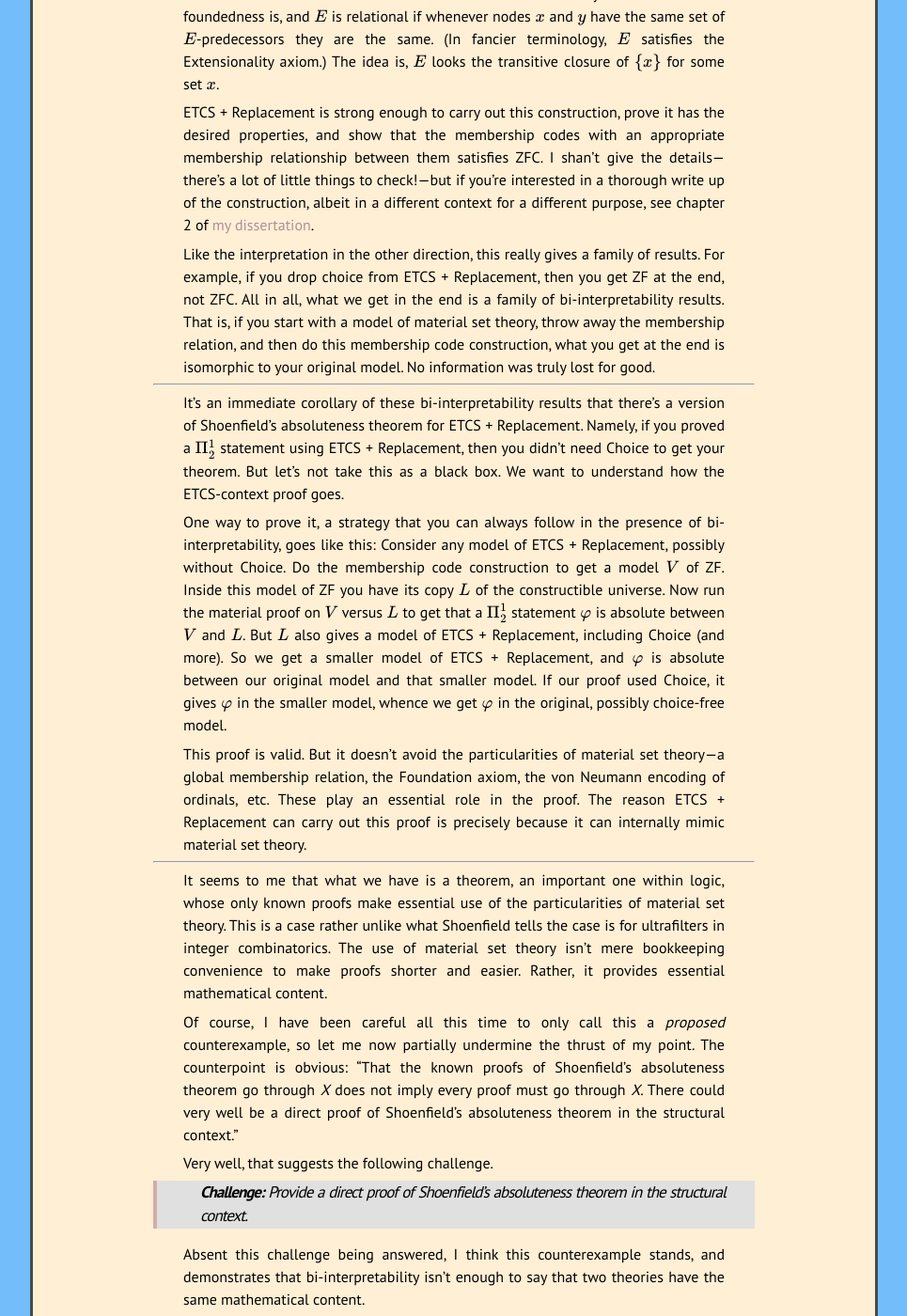
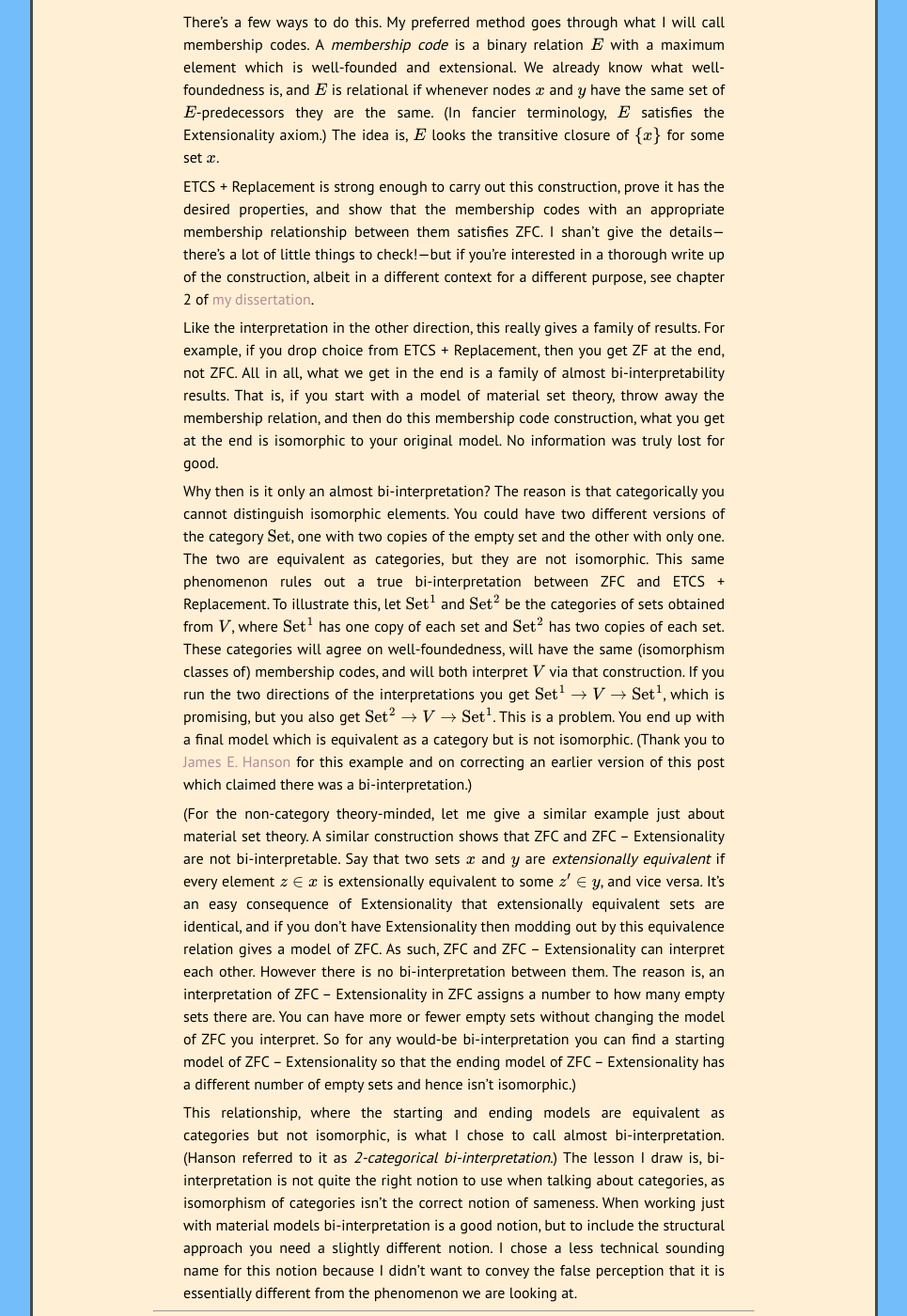
Before and after one commit to kamerynjw/kamerynjw.github.io, a Jekyll site: the page built from _posts/2022-05-18-bi-interpretability.md, in a window 1280 px wide and 1400 px high, scrolled down 5225 px. Shown: the whole window at 94% size, without its empty margins (157-1122 px from the left). Built offline with Jekyll 4.4.1, drawn with Linux system fonts in a browser that asks for light colours; nearby versions of some CDN libraries; formulas are drawn with MathJax 3; some of the changed text lies outside the part shown.

Commit message:
fixed error in blog post

```diff
--- a/_posts/2022-05-18-bi-interpretability.md
+++ b/_posts/2022-05-18-bi-interpretability.md
@@ -3,6 +3,8 @@ layout: post
 title: "Are bi-interpretable theories merely equivalent looks on the same thing? A possible counterexample"
 date: 2022-05-18
 ---
+
+(Updated Jan 9, 2025 for a correction pointed out by James E. Hanson.)
 
 This post arose from thinking about some questions [Joel David Hamkins](https://jdh.hamkins.org) raised on [twitter](https://twitter.com/JDHamkins/status/1526752564896727043), in concert with some thoughts that'd been kicking around my head for a while.
 
@@ -27,9 +29,9 @@ Fortunately, a logician has provided a general result we can use here. Say that
 
 Shoenfield's absoluteness theorem states that if a $\Pi^1\_2$ statement is provable with the use of choice, it must be provable without the use of choice. So we can be sure that these theorems of combinatorics don't actually need choice to prove, but choice merely allows the use of powerful objects to lessen the necessary bookkeeping.
 
-Here then is my proposed counterexample: **Shoenfield's absoluteness theorem identifies a place where material set theories like ZFC give additional mathematical content beyond what is offered by structural set theories like ETCS, even though ZFC and ETCS + Replacement are bi-interpretable.**
+Here then is my proposed counterexample: **Shoenfield's absoluteness theorem identifies a place where material set theories like ZFC give additional mathematical content beyond what is offered by structural set theories like ETCS, even though ZFC and ETCS + Replacement are almost bi-interpretable.**
 
-To explain why I think this is a candidate for a counterexample, I'll do three things. First, I'll say how to interpret ETCS in ZFC, and in the process shed some light on what ETCS says. Second, I'll sketch how to prove Shoenfield's absoluteness theorem. Third, I'll say how to interpret ZFC in ETCS + Replacement. This will allow me to pinpoint why I think ZFC has extra content here, content not captured by the bi-interpretability.
+To explain why I think this is a candidate for a counterexample, I'll do three things. First, I'll say how to interpret ETCS in ZFC, and in the process shed some light on what ETCS says. Second, I'll sketch how to prove Shoenfield's absoluteness theorem. Third, I'll say how to interpret ZFC in ETCS + Replacement. This will allow me to pinpoint why I think ZFC has extra content here, content not captured by the almost bi-interpretability. It will also clarify just what is meant by "almost bi-interpretability".
 
 ----
 
@@ -65,7 +67,7 @@ To get this $\Sigma\_1$ characterization we need two things. First, we need enou
 
 I've been blathering on a while, so let me take a break from the more technical stuff to sum up the situation. Imagine yourself being an integer combinatorist, one who has some interest in the foundations of their field. You use nonstandard methods and ultrafilters, because they are powerful tools which make your working life easier. But you wonder whether they're truly necessary—surely these abstract creatures of the infinite cannot be essential to prove hands-on facts about finite numbers. So you talk to your set theorist colleague. Several hours of discussion later, filled with talk about the membership relation, the Foundation axiom, the von Neumann encoding of ordinals, transfinite recursion, and other set theoretic principles seemingly unrelated to your concern, you get your answer. Without having to do a bunch of tedious elementary proofs of already known results, you can be sure that they never required any fragment of Choice all along.
 
-But ZFC is bi-interpretable with ETCS + Replacement. So if instead of your set theorist colleague you talked to your category theorist colleague, then they should be able to give the same fact, but without that irrelevant material stuff. Right?
+But ZFC is almost bi-interpretable with ETCS + Replacement. So if instead of your set theorist colleague you talked to your category theorist colleague, then they should be able to give the same fact, but without that irrelevant material stuff. Right?
 
 Right?
 
@@ -81,13 +83,19 @@ There's a few ways to do this. My preferred method goes through what I will call
 
 ETCS + Replacement is strong enough to carry out this construction, prove it has the desired properties, and show that the membership codes with an appropriate membership relationship between them satisfies ZFC. I shan't give the details—there's a lot of little things to check!—but if you're interested in a thorough write up of the construction, albeit in a different context for a different purpose, see chapter 2 of [my dissertation]({{ site.url }}/research/pubs/diss/).
 
-Like the interpretation in the other direction, this really gives a family of results. For example, if you drop choice from ETCS + Replacement, then you get ZF at the end, not ZFC. All in all, what we get in the end is a family of bi-interpretability results. That is, if you start with a model of material set theory, throw away the membership relation, and then do this membership code construction, what you get at the end is isomorphic to your original model. No information was truly lost for good.
+Like the interpretation in the other direction, this really gives a family of results. For example, if you drop choice from ETCS + Replacement, then you get ZF at the end, not ZFC. All in all, what we get in the end is a family of almost bi-interpretability results. That is, if you start with a model of material set theory, throw away the membership relation, and then do this membership code construction, what you get at the end is isomorphic to your original model. No information was truly lost for good.
+
+Why then is it only an almost bi-interpretation? The reason is that categorically you cannot distinguish isomorphic elements. You could have two different versions of the category $\mathrm{Set}$, one with two copies of the empty set and the other with only one. The two are equivalent as categories, but they are not isomorphic. This same phenomenon rules out a true bi-interpretation between ZFC and ETCS + Replacement. To illustrate this, let $\mathrm{Set}^1$ and $\mathrm{Set}^2$ be the categories of sets obtained from $V$, where $\mathrm{Set}^1$ has one copy of each set and $\mathrm{Set}^2$ has two copies of each set. These categories will agree on well-foundedness, will have the same (isomorphism classes of) membership codes, and will both interpret $V$ via that construction. If you run the two directions of the interpretations you get $\mathrm{Set}^1 \to V \to \mathrm{Set}^1$, which is promising, but you also get $\mathrm{Set}^2 \to V \to \mathrm{Set}^1$. This is a problem. You end up with a final model which is equivalent as a category but is not isomorphic. (Thank you to [James E. Hanson](https://james-hanson.github.io/) for this example and on correcting an earlier version of this post which claimed there was a bi-interpretation.)
+
+(For the non-category theory-minded, let me give a similar example just about material set theory. A similar construction shows that ZFC and ZFC – Extensionality are not bi-interpretable. Say that two sets $x$ and $y$ are *extensionally equivalent* if every element $z \in x$ is extensionally equivalent to some $z' \in y$, and vice versa. It's an easy consequence of Extensionality that extensionally equivalent sets are identical, and if you don't have Extensionality then modding out by this equivalence relation gives a model of ZFC. As such, ZFC and ZFC – Extensionality can interpret each other. However there is no bi-interpretation between them. The reason is, an interpretation of ZFC – Extensionality in ZFC assigns a number to how many empty sets there are. You can have more or fewer empty sets without changing the model of ZFC you interpret. So for any would-be bi-interpretation you can find a starting model of ZFC – Extensionality so that the ending model of ZFC – Extensionality has a different number of empty sets and hence isn't isomorphic.)
+
+This relationship, where the starting and ending models are equivalent as categories but not isomorphic, is what I chose to call almost bi-interpretation. (Hanson referred to it as *2-categorical bi-interpretation*.) The lesson I draw is, bi-interpretation is not quite the right notion to use when talking about categories, as isomorphism of categories isn't the correct notion of sameness. When working just with material models bi-interpretation is a good notion, but to include the structural approach you need a slightly different notion. I chose a less technical sounding name for this notion because I didn't want to convey the false perception that it is essentially different from the phenomenon we are looking at.
 
 ----
 
-It's an immediate corollary of these bi-interpretability results that there's a version of Shoenfield's absoluteness theorem for ETCS + Replacement. Namely, if you proved a $\Pi^1\_2$ statement using ETCS + Replacement, then you didn't need Choice to get your theorem. But let's not take this as a black box. We want to understand how the ETCS-context proof goes.
+It's an immediate corollary of these almost bi-interpretability results that there's a version of Shoenfield's absoluteness theorem for ETCS + Replacement. Namely, if you proved a $\Pi^1\_2$ statement using ETCS + Replacement, then you didn't need Choice to get your theorem. But let's not take this as a black box. We want to understand how the ETCS-context proof goes.
 
-One way to prove it, a strategy that you can always follow in the presence of bi-interpretability, goes like this: Consider any model of ETCS + Replacement, possibly without Choice. Do the membership code construction to get a model $V$ of ZF. Inside this model of ZF you have its copy $L$ of the constructible universe. Now run the material proof on $V$ versus $L$ to get that a $\Pi^1\_2$ statement $\varphi$ is absolute between $V$ and $L$. But $L$ also gives a model of ETCS + Replacement, including Choice (and more). So we get a smaller model of ETCS + Replacement, and $\varphi$ is absolute between our original model and that smaller model. If our proof used Choice, it gives $\varphi$ in the smaller model, whence we get $\varphi$ in the original, possibly choice-free model.
+One way to prove it, a strategy that you can always follow in the presence of (almost) bi-interpretability, goes like this: Consider any model of ETCS + Replacement, possibly without Choice. Do the membership code construction to get a model $V$ of ZF. Inside this model of ZF you have its copy $L$ of the constructible universe. Now run the material proof on $V$ versus $L$ to get that a $\Pi^1\_2$ statement $\varphi$ is absolute between $V$ and $L$. But $L$ also gives a model of ETCS + Replacement, including Choice (and more). So we get a smaller model of ETCS + Replacement, and $\varphi$ is absolute between our original model and that smaller model. If our proof used Choice, it gives $\varphi$ in the smaller model, whence we get $\varphi$ in the original, possibly choice-free model.
 
 This proof is valid. But it doesn't avoid the particularities of material set theory—a global membership relation, the Foundation axiom, the von Neumann encoding of ordinals, etc. These play an essential role in the proof. The reason ETCS + Replacement can carry out this proof is precisely because it can internally mimic material set theory.
 
@@ -105,13 +113,13 @@ Absent this challenge being answered, I think this counterexample stands, and de
 
 Let me give a couple reasons why I think this challenge will go unfulfilled.
 
-The first is to look at extant work in proving Shoenfield's theorem outside the ZFC-context. On example comes from the work of Barwise and others on admissible set theory. This work shows that weak enough fragments of ZFC cannot prove the theorem, and the important dividing line is Mostowski's collapse theorem—every extensional well-founded relation is isomorphic to an $\in$-structure.
+The first is to look at extant work in proving Shoenfield's theorem outside the ZFC-context. One example comes from the work of Barwise and others on admissible set theory. This work shows that weak enough fragments of ZFC cannot prove the theorem, and the important dividing line is Mostowski's collapse theorem—every extensional well-founded relation is isomorphic to an $\in$-structure.
 Another example comes from second-order arithmetic. In this context, there are versions of Shoenfield's theorem. But the only proofs I know of them go through a version of membership code construction—see Chapter VII of Simpson's book. (In this context, of course, your models of set theory think every set is countable, so it's not quite like the ETCS + Replacement context.) The lesson of these examples is that the features of ZFC I focused on above do seem to play an essential role in proving the theorem.
 
 The second reason for my skepticism is that these features of material set theory are seen as *bad* by adherents to the structural side, and it's seen as a desideratum of ETCS that it cannot directly talk about things like a global membership relation, the von Neumann encoding of ordinals, and so on. In particular, ETCS seems to not admit a $\Sigma\_1$ characterization of well-foundedness, because it only has access to a $\Pi\_1$ characterization of being an ordinal.
 
 ----
 
-To summarize, while material and structural set theories are bi-interpretable, it seems to me that there is mathematical content to be found on the material side which cannot be honestly found on the structural side. You can mimic it via the bi-interpretability constructions, but it's the material side that does all the heavy mathematical lifting. So bi-interpretability is not sufficient to say that two formal theories have the same mathematical content.
+To summarize, while material and structural set theories are almost bi-interpretable, it seems to me that there is mathematical content to be found on the material side which cannot be honestly found on the structural side. You can mimic it via the bi-interpretability constructions, but it's the material side that does all the heavy mathematical lifting. So bi-interpretability is not sufficient to say that two formal theories have the same mathematical content.
 
 To try to draw a general lesson: I think the mere fact of bi-interpretability is not exactly what we should look at. Rather, we need to pay attention to the constructions that give the interpretations, and understand how those constructions determine the shape of proofs and constructions in the different contexts. Sometimes, the constructions will be transparent enough that the two theories have the same content, just expressed differently. Other times, like I think with Shoenfield, the constructions hide that one theory has substantial content which the other cannot directly access.
```
Also changed, not shown: other parts of _posts/2022-05-18-bi-interpretability.md (+1 -1 lines).
